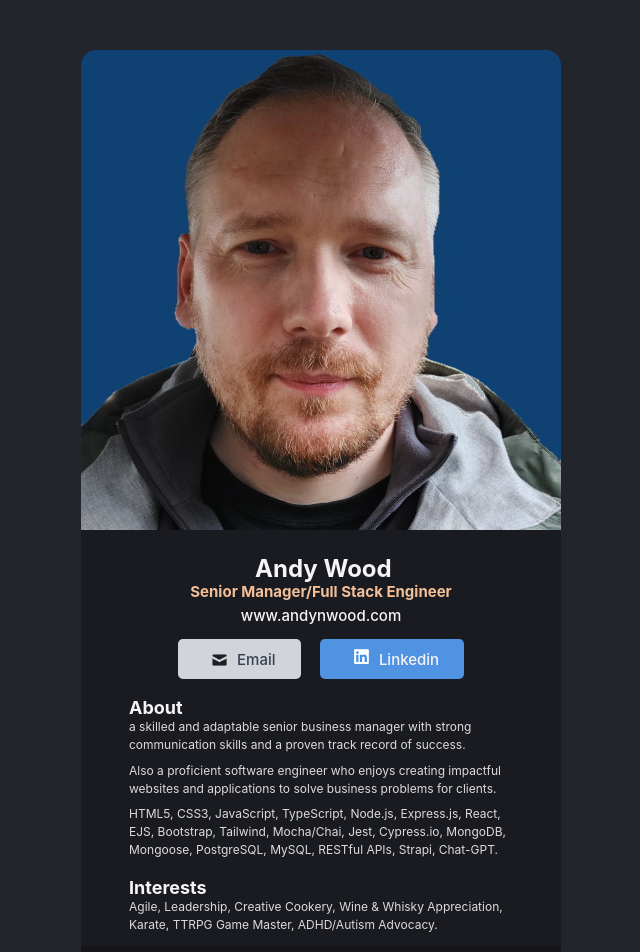
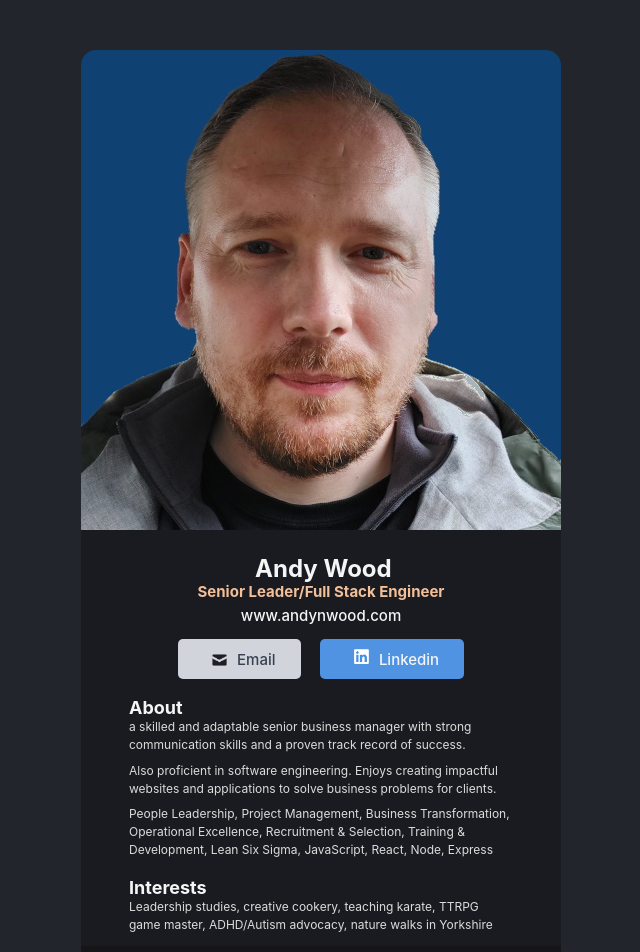
Before and after one commit to TheWoodenMan/twm-business-card, a React (Vite) app: page / in a window 1280 px wide. Shown: the top 952 px of the page, without its empty margins (319-959 px from the left). Built offline with nearby package versions, Linux system fonts and the light colour scheme.

Commit message:
content update adding in more leadership

```diff
--- a/src/components/About.tsx
+++ b/src/components/About.tsx
@@ -1,22 +1,22 @@
-function About() {
+function About () {
   return (
-		<div className="About">
+    <div className='About'>
       <h2>About</h2>
       <p>
         a skilled and adaptable senior business manager with strong
         communication skills and a proven track record of success.
       </p>
       <p>
-				Also a proficient software engineer who enjoys creating impactful
+        Also proficient in software engineering. Enjoys creating impactful
         websites and applications to solve business problems for clients.
       </p>
       <p>
-				HTML5, CSS3, JavaScript, TypeScript, Node.js, Express.js, React, EJS,
-				Bootstrap, Tailwind, Mocha/Chai, Jest, Cypress.io, MongoDB, Mongoose,
-				PostgreSQL, MySQL, RESTful APIs, Strapi, Chat-GPT.
+        People Leadership, Project Management, Business Transformation,
+        Operational Excellence, Recruitment & Selection, Training & Development,
+        Lean Six Sigma, JavaScript, React, Node, Express
       </p>
     </div>
-	);
+  )
 }
 
-export default About;
+export default About
--- a/src/components/Info.tsx
+++ b/src/components/Info.tsx
@@ -7,7 +7,7 @@ const Info = () => {
 		<div className="Info">
 			<img className="portrait" src={portrait} />
 			<h1>Andy Wood</h1>
-			<h3>Senior Manager/Full Stack Engineer</h3>
+			<h3>Senior Leader/Full Stack Engineer</h3>
 			<a href="http://andynwood.com/" target="_blank">
 				<span className="portfolio-link">www.andynwood.com</span>
 			</a>
--- a/src/components/Interests.tsx
+++ b/src/components/Interests.tsx
@@ -1,13 +1,13 @@
-function Interests() {
-	return (
-		<div className="Interests">
-			<h2>Interests</h2>
-			<p>
-				Agile, Leadership, Creative Cookery, Wine & Whisky Appreciation, Karate,
-				TTRPG Game Master, ADHD/Autism Advocacy.
-			</p>
-		</div>
-	);
+function Interests () {
+  return (
+    <div className='Interests'>
+      <h2>Interests</h2>
+      <p>
+        Leadership studies, creative cookery, teaching karate, TTRPG game
+        master, ADHD/Autism advocacy, nature walks in Yorkshire
+      </p>
+    </div>
+  )
 }
 
-export default Interests;
+export default Interests
```
Lines whose indentation alone changed are shown as unchanged.
